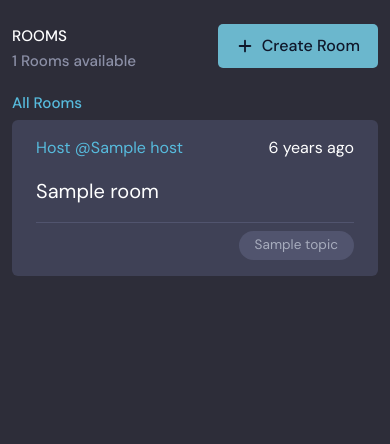
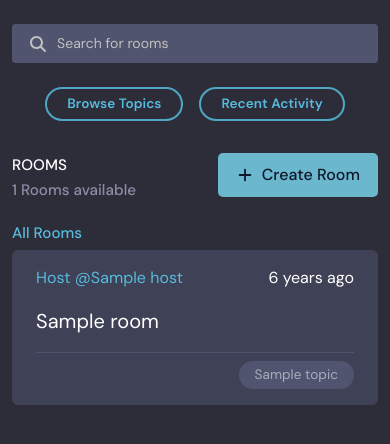
Before and after one commit to athikapriya/django-studyhub, a Django app: template base/templates/base/homepage.html in a window 390 px wide. Shown: the part 72-516 px from the top of the page. Run offline with Django 3.2, Linux system fonts and the light colour scheme; the template is opened without the code that fills it: most values are stand-ins (such as "Sample title", 1, 10 or a date in 2020); some libraries are stand-ins or nearby versions.

Commit message:
mobile view feed with topics and activity tabs

```diff
--- a/base/templates/base/feed_components.html
+++ b/base/templates/base/feed_components.html
@@ -24,13 +24,68 @@
         font-size: 0.85rem;
     }
 
+    .tabs a{
+        font-size: 0.85rem;
+        border: 2px solid var(--color-btn-secondary);
+        display: inline-block;
+        padding: 5px 20px;
+        transition: var(--transition);
+    }
+
+    .tabs a:hover{
+        background-color: var(--color-btn-secondary);
+        color: var(--color-btn-primary);
+    }
+
+    .feed-components .small-screen-header{
+        display: none;
+    }
+
+    @media screen and (max-width: 768px) {
+        .feed-components .small-screen-header{
+            display: block;
+        }
+    }
+
 </style>
 {% endblock %}
 
 
 <section class="feed-components">
+
+    <!-- =============== Mobile view: Feed with tabs for Topics and Activity starts =============== -->
+    <div class="small-screen-header">
+
+        <!-- search bar starts -->
+        <form  method="GET" action="{% url 'homepage' %}" role="search" class="d-flex align-items-center search-bar">
+            <div class="form-control form-control-sm d-flex align-items-center w-100">
+                <svg xmlns="http://www.w3.org/2000/svg"
+                    viewBox="0 0 640 640"
+                    width="20"
+                    height="20"
+                    fill="currentColor"
+                    class=" ms-2 me-1 ">
+                    <title>Search</title>
+                    <path d="M480 272C480 317.9 465.1 360.3 440 394.7L566.6 521.4C579.1 533.9 579.1 554.2 566.6 566.7C554.1 579.2 533.8 579.2 521.3 566.7L394.7 440C360.3 465.1 317.9 480 272 480C157.1 480 64 386.9 64 272C64 157.1 157.1 64 272 64C386.9 64 480 157.1 480 272zM272 416C351.5 416 416 351.5 416 272C416 192.5 351.5 128 272 128C192.5 128 128 192.5 128 272C128 351.5 192.5 416 272 416z"/>
+                    </svg>
+                <input type="search" name="q"  placeholder="Search for rooms" aria-label="search" class="search-input">
+            </div>
+        </form>
+        <!-- search bar ends -->
+
+        <!-- topics and activity tab starts -->
+        <div class="d-flex align-items-center justify-content-center gap-3 my-4 tabs">
+            <a href="{% url 'browse-topics' %}" class="text-decoration-none color-primary fw-semibold rounded-5">Browse Topics</a>
+            <a href="" class="text-decoration-none color-primary fw-semibold rounded-5">Recent Activity</a>
+        </div>
+        <!-- topics and activity tab ends -->
+
+    </div>
+    <!-- =============== Mobile view: Feed with tabs for Topics and Activity ends =============== -->
+
+
     <!-- =============== Feed header starts here =============== -->
-    <div class="d-flex justify-content-between">
+    <div class="d-flex justify-content-between pt-2">
         <!-- available rooms starts -->
         <div class="col-6">
             <h2 class="text-uppercase mb-1 color-text-primary">Rooms</h2>
```
